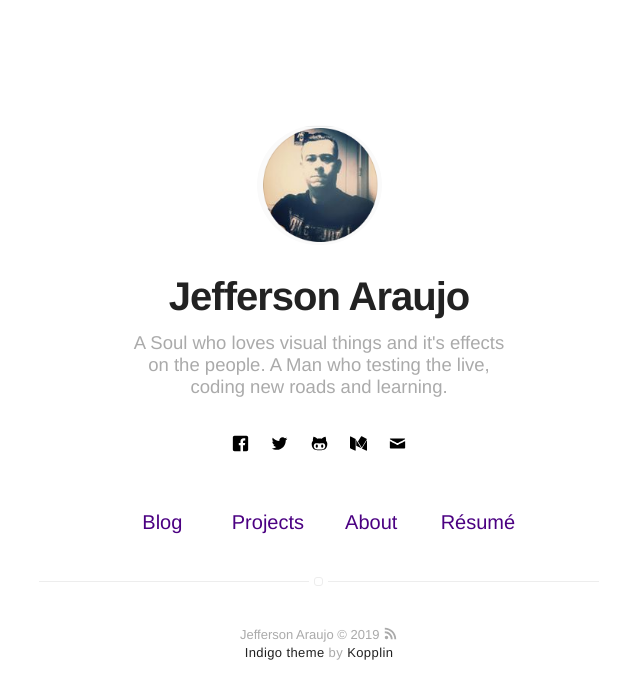
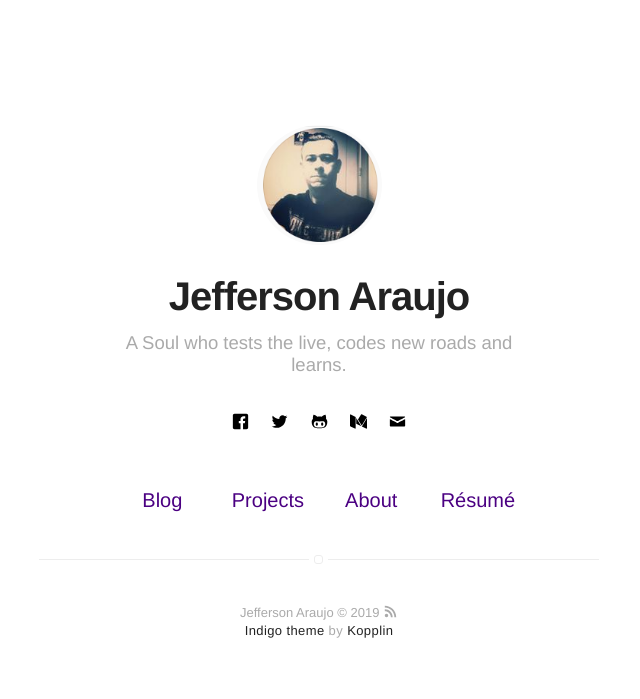
Before and after one commit to marmojezz/marmojezz.github.io, a Jekyll site: the page built from index.html, in a window 1280 px wide. Shown: the top 699 px of the page, without its empty margins (321-961 px from the left). Built offline with Jekyll 4.4.1, drawn with Linux system fonts in a browser that asks for light colours.

Commit message:
Update _config.yml
Change bio.

```diff
--- a/_config.yml
+++ b/_config.yml
@@ -1,6 +1,6 @@
 # main text of home
 name: Jefferson Araujo
-bio: A Soul who loves visual things and it's effects on the people. A Man who testing the live, coding new roads and learning.
+bio: A Soul who tests the live, codes new roads and learns.
 
 # twitter summary info
 description: A blog about sharing, scaling and quality philosofer.
```
